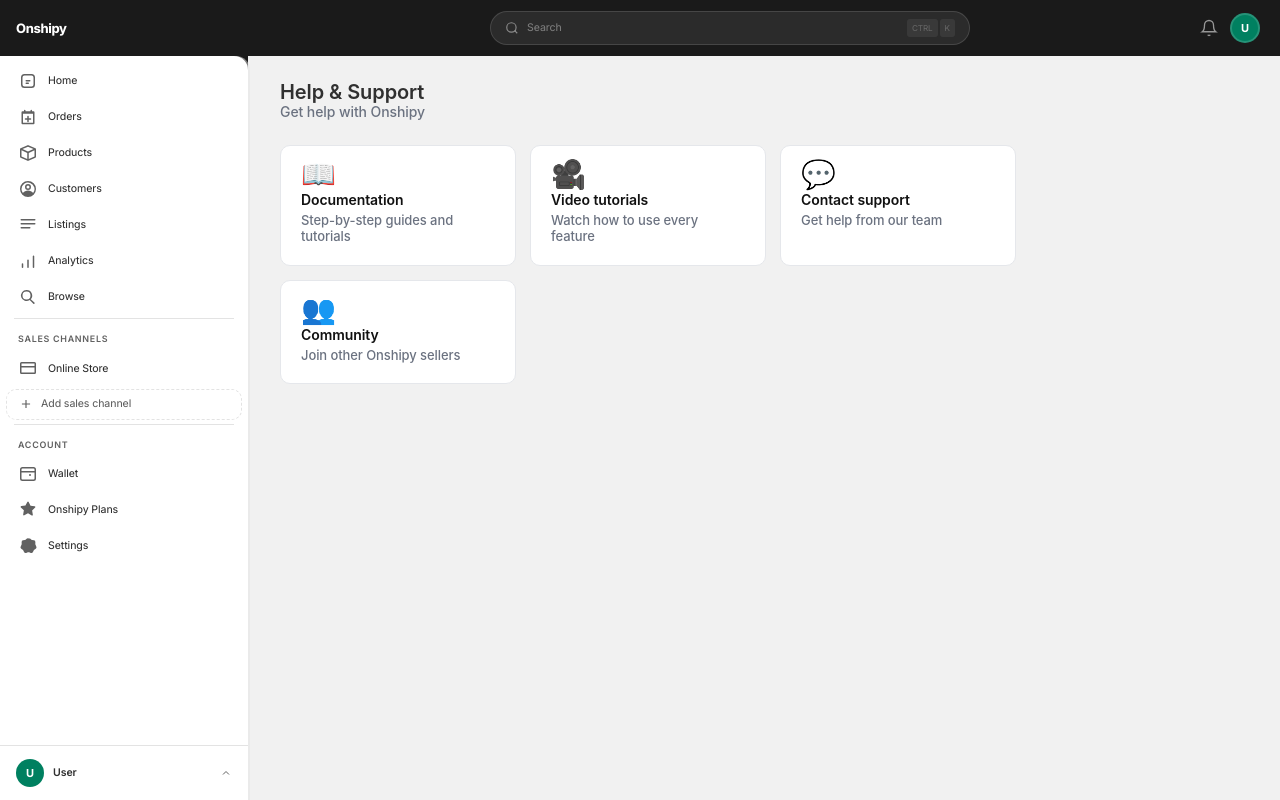
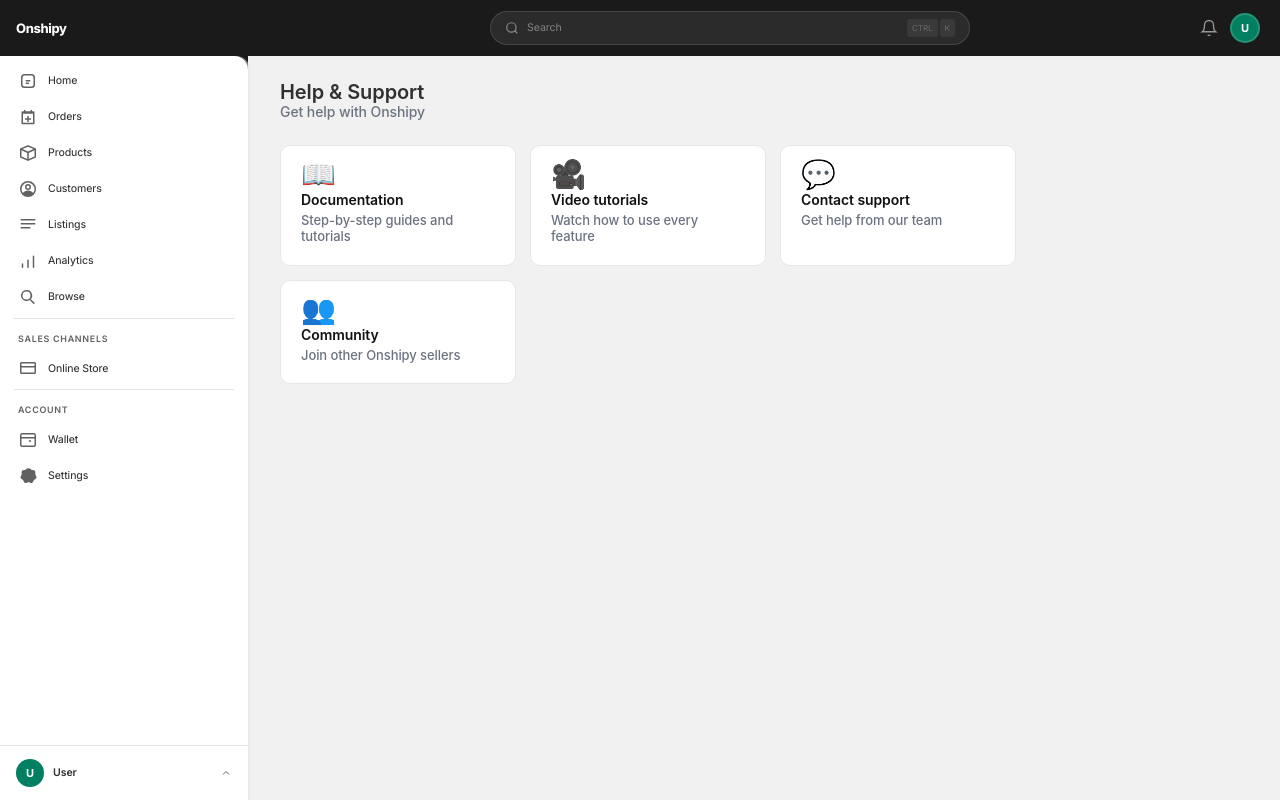
Before and after one commit to victorabuchi/onshipy, a Next.js app in the folder onshipy-frontend/: page /help in a window 1280 px wide. Built offline with nearby package versions, Linux system fonts and the light colour scheme; sample sign-in values are in the browser's storage.

Commit message:
fix: remove drafts/abandoned from Orders, remove Add sales channel, remove Plans from nav

```diff
--- a/onshipy-frontend/components/Layout.js
+++ b/onshipy-frontend/components/Layout.js
@@ -49,19 +49,14 @@
 
   const mainNav = [
     { href: '/dashboard', label: 'Home' },
-    { href: '/orders',    label: 'Orders', sub: [
-      { href: '/orders?tab=drafts', label: 'Drafts' },
-      { href: '/orders?tab=abandoned', label: 'Abandoned checkouts' },
-    ]},
+    { href: '/orders',    label: 'Orders' },
     { href: '/products',  label: 'Products', sub: [
       { href: '/products?section=inventory', label: 'Inventory' },
       { href: '/products?section=purchase_orders', label: 'Purchase orders' },
       { href: '/products?section=transfers', label: 'Transfers' },
       { href: '/products?section=gift_cards', label: 'Gift cards' },
     ]},
-    { href: '/customers', label: 'Customers', sub: [
-      { href: '/customers?segment=segments', label: 'Segments' },
-    ]},
+    { href: '/customers', label: 'Customers' },
     { href: '/listings',  label: 'Listings' },
     { href: '/analytics', label: 'Analytics' },
     { href: '/browse',    label: 'Browse' },
@@ -69,7 +64,6 @@
   const salesNav   = [{ href: '/online-store', label: 'Online Store' }];
   const accountNav = [
     { href: '/wallet',   label: 'Wallet' },
-    { href: '/plans',    label: 'Onshipy Plans' },
     { href: '/settings', label: 'Settings' },
   ];
 
@@ -153,16 +147,7 @@
         <Divider />
         <SectionLabel label="Sales channels" />
         {salesNav.map(item => <NavItem key={item.href} item={item} />)}
-        <button onClick={() => router.push('/online-store')} style={{
-          display: 'flex', alignItems: 'center', gap: 8,
-          padding: '6px 12px', borderRadius: 10, width: '100%',
-          background: 'transparent', border: `1px dashed ${P.border}`,
-          color: P.textSubdued, fontSize: P.fontSize, cursor: 'pointer',
-          fontFamily: P.font, marginTop: 4, letterSpacing: P.letterSpacing,
-        }}>
-          <svg width="14" height="14" fill="none" stroke="currentColor" strokeWidth="2" viewBox="0 0 24 24"><line x1="12" y1="5" x2="12" y2="19"/><line x1="5" y1="12" x2="19" y2="12"/></svg>
-          Add sales channel
-        </button>
+
         <Divider />
         <SectionLabel label="Account" />
         {accountNav.map(item => <NavItem key={item.href} item={item} />)}
```
